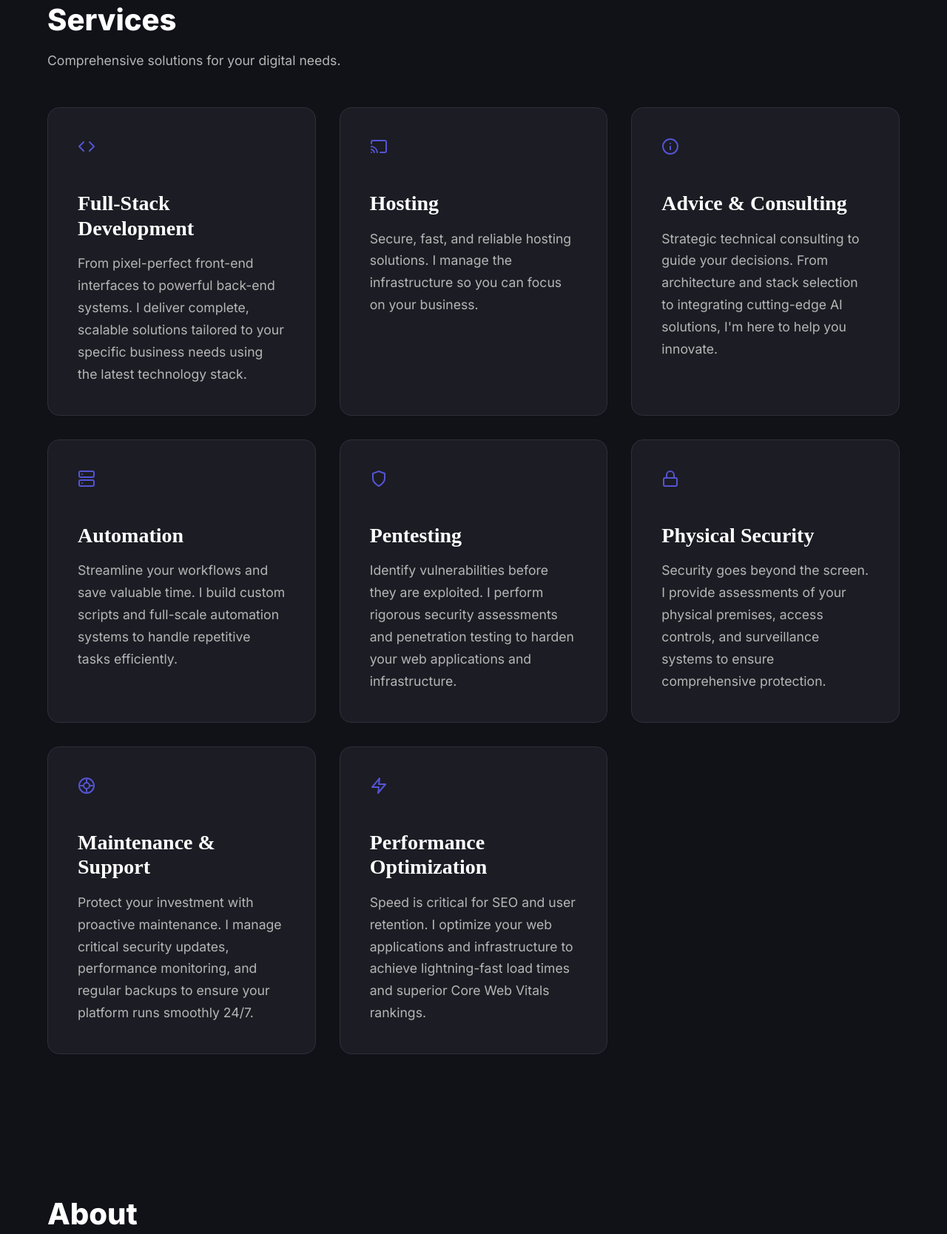
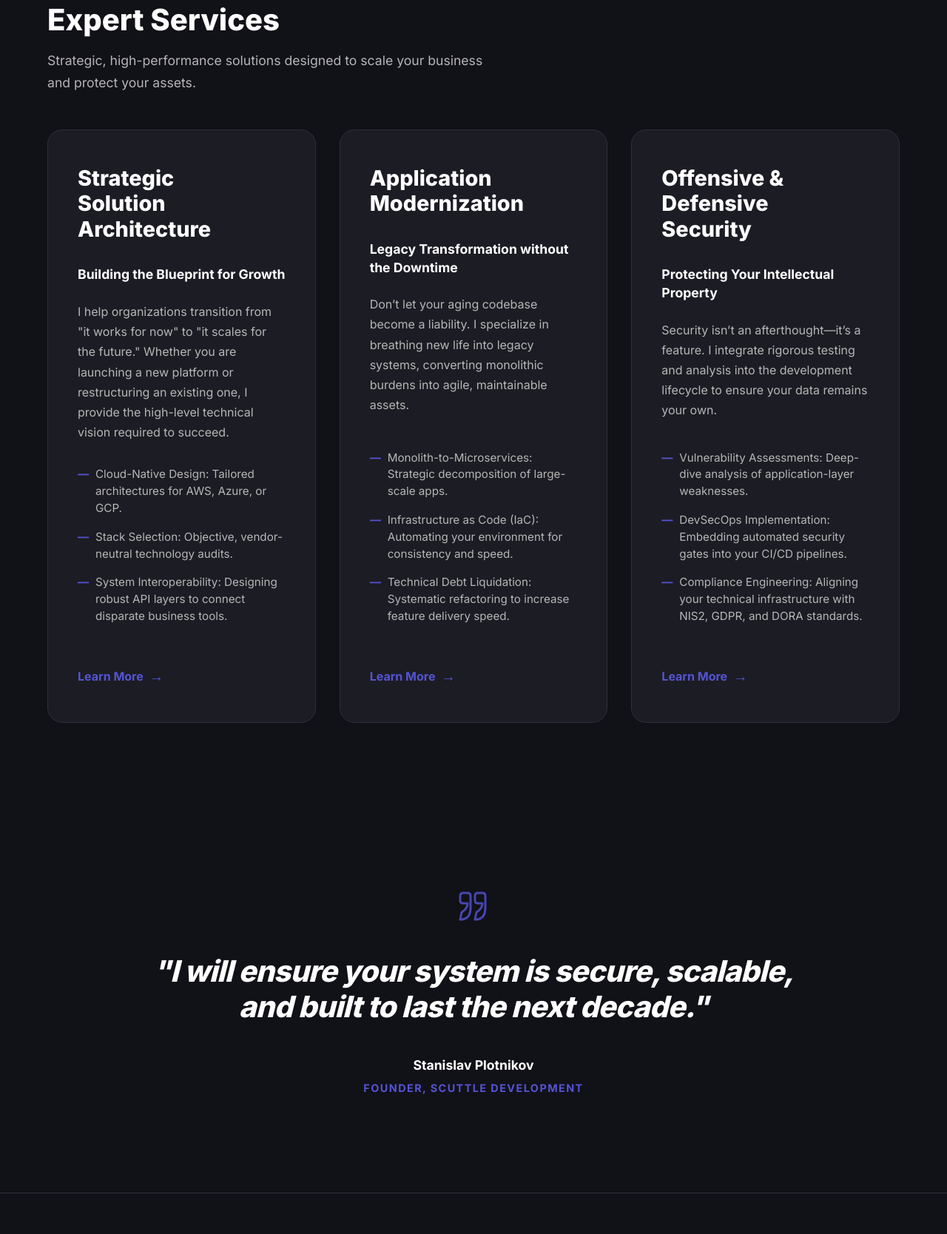
Before and after one commit to spdotdev/scuttledev, a website built with Vite: page index.html in a window 1280 px wide. Shown: the part 813-2481 px from the top of the page at 74% size. Built offline with nearby package versions, Linux system fonts and the light colour scheme.

Commit message:
feat: Introduce dedicated service pages, update homepage service section with pillar cards, and add new commitment and philosophy sections.

```diff
--- a/index.html
+++ b/index.html
@@ -117,114 +117,76 @@
 
     <section id="services" class="services">
       <div class="section-header">
-        <h2>Services</h2>
-        <p>Comprehensive solutions for your digital needs.</p>
+        <h2>Expert Services</h2>
+        <p>Strategic, high-performance solutions designed to scale your business and protect your assets.</p>
       </div>
-      <div class="services-grid">
-        <div class="card">
-          <div class="card-icon">
-            <svg xmlns="http://www.w3.org/2000/svg" width="24" height="24" viewBox="0 0 24 24" fill="none"
-              stroke="currentColor" stroke-width="2" stroke-linecap="round" stroke-linejoin="round">
-              <polyline points="16 18 22 12 16 6"></polyline>
-              <polyline points="8 6 2 12 8 18"></polyline>
-            </svg>
+      <div class="services-pillars">
+        <!-- Pillar 1: Strategic Solution Architecture -->
+        <article class="pillar-card">
+          <div class="pillar-header">
+            <h3>Strategic Solution Architecture</h3>
           </div>
-          <h3>Full-Stack Development</h3>
-          <p>From pixel-perfect front-end interfaces to powerful back-end systems. I deliver complete, scalable
-            solutions tailored to your specific business needs using the latest technology stack.</p>
-        </div>
-        <div class="card">
-          <div class="card-icon">
-            <svg xmlns="http://www.w3.org/2000/svg" width="24" height="24" viewBox="0 0 24 24" fill="none"
-              stroke="currentColor" stroke-width="2" stroke-linecap="round" stroke-linejoin="round">
-              <path
-                d="M2 16.1A5 5 0 0 1 5.9 20M2 12.05A9 9 0 0 1 9.95 20M2 8V6a2 2 0 0 1 2-2h16a2 2 0 0 1 2 2v12a2 2 0 0 1-2 2h-6">
-              </path>
-              <line x1="2" y1="20" x2="2.01" y2="20"></line>
-            </svg>
+          <p class="pillar-tagline">Building the Blueprint for Growth</p>
+          <p class="pillar-description">I help organizations transition from "it works for now" to "it scales for the
+            future." Whether you are launching a new platform or restructuring an existing one, I provide the high-level
+            technical vision required to succeed.</p>
+          <ul class="pillar-bullets">
+            <li>Cloud-Native Design: Tailored architectures for AWS, Azure, or GCP.</li>
+            <li>Stack Selection: Objective, vendor-neutral technology audits.</li>
+            <li>System Interoperability: Designing robust API layers to connect disparate business tools.</li>
+          </ul>
+          <a href="/services/strategic-solution-architecture.html" class="pillar-link">Learn More
+            <span>&rarr;</span></a>
+        </article>
+
+        <!-- Pillar 2: Application Modernization -->
+        <article class="pillar-card">
+          <div class="pillar-header">
+            <h3>Application Modernization</h3>
           </div>
-          <h3>Hosting</h3>
-          <p>Secure, fast, and reliable hosting solutions. I manage the infrastructure so you can focus on your
-            business.</p>
-        </div>
-        <div class="card">
-          <div class="card-icon">
-            <svg xmlns="http://www.w3.org/2000/svg" width="24" height="24" viewBox="0 0 24 24" fill="none"
-              stroke="currentColor" stroke-width="2" stroke-linecap="round" stroke-linejoin="round">
-              <circle cx="12" cy="12" r="10"></circle>
-              <line x1="12" y1="16" x2="12" y2="12"></line>
-              <line x1="12" y1="8" x2="12.01" y2="8"></line>
-            </svg>
+          <p class="pillar-tagline">Legacy Transformation without the Downtime</p>
+          <p class="pillar-description">Don’t let your aging codebase become a liability. I specialize in breathing new
+            life into legacy systems, converting monolithic burdens into agile, maintainable assets.</p>
+          <ul class="pillar-bullets">
+            <li>Monolith-to-Microservices: Strategic decomposition of large-scale apps.</li>
+            <li>Infrastructure as Code (IaC): Automating your environment for consistency and speed.</li>
+            <li>Technical Debt Liquidation: Systematic refactoring to increase feature delivery speed.</li>
+          </ul>
+          <a href="/services/application-modernization.html" class="pillar-link">Learn More <span>&rarr;</span></a>
+        </article>
+
+        <!-- Pillar 3: Offensive & Defensive Security -->
+        <article class="pillar-card">
+          <div class="pillar-header">
+            <h3>Offensive & Defensive Security</h3>
           </div>
-          <h3>Advice & Consulting</h3>
-          <p>Strategic technical consulting to guide your decisions. From architecture and stack selection to
-            integrating cutting-edge AI solutions, I'm here to help you innovate.</p>
-        </div>
-        <div class="card">
-          <div class="card-icon">
-            <svg xmlns="http://www.w3.org/2000/svg" width="24" height="24" viewBox="0 0 24 24" fill="none"
-              stroke="currentColor" stroke-width="2" stroke-linecap="round" stroke-linejoin="round">
-              <rect x="2" y="2" width="20" height="8" rx="2" ry="2"></rect>
-              <rect x="2" y="14" width="20" height="8" rx="2" ry="2"></rect>
-              <line x1="6" y1="6" x2="6.01" y2="6"></line>
-              <line x1="6" y1="18" x2="6.01" y2="18"></line>
-            </svg>
-          </div>
-          <h3>Automation</h3>
-          <p>Streamline your workflows and save valuable time. I build custom scripts and full-scale automation systems
-            to handle repetitive tasks efficiently.</p>
-        </div>
-        <div class="card">
-          <div class="card-icon">
-            <svg xmlns="http://www.w3.org/2000/svg" width="24" height="24" viewBox="0 0 24 24" fill="none"
-              stroke="currentColor" stroke-width="2" stroke-linecap="round" stroke-linejoin="round">
-              <path d="M12 22s8-4 8-10V5l-8-3-8 3v7c0 6 8 10 8 10z"></path>
-            </svg>
-          </div>
-          <h3>Pentesting</h3>
-          <p>Identify vulnerabilities before they are exploited. I perform rigorous security assessments and penetration
-            testing to harden your web applications and infrastructure.</p>
-        </div>
-        <div class="card">
-          <div class="card-icon">
-            <svg xmlns="http://www.w3.org/2000/svg" width="24" height="24" viewBox="0 0 24 24" fill="none"
-              stroke="currentColor" stroke-width="2" stroke-linecap="round" stroke-linejoin="round">
-              <rect x="3" y="11" width="18" height="11" rx="2" ry="2"></rect>
-              <path d="M7 11V7a5 5 0 0 1 10 0v4"></path>
-            </svg>
-          </div>
-          <h3>Physical Security</h3>
-          <p>Security goes beyond the screen. I provide assessments of your physical premises, access controls, and
-            surveillance systems to ensure comprehensive protection.</p>
-        </div>
-        <div class="card">
-          <div class="card-icon">
-            <svg xmlns="http://www.w3.org/2000/svg" width="24" height="24" viewBox="0 0 24 24" fill="none"
-              stroke="currentColor" stroke-width="2" stroke-linecap="round" stroke-linejoin="round">
-              <circle cx="12" cy="12" r="10"></circle>
-              <path d="M16 12a4 4 0 1 0-8 0 4 4 0 0 0 8 0z"></path>
-              <line x1="12" y1="8" x2="12" y2="4"></line>
-              <line x1="12" y1="16" x2="12" y2="20"></line>
-              <line x1="16" y1="12" x2="20" y2="12"></line>
-              <line x1="8" y1="12" x2="4" y2="12"></line>
-            </svg>
-          </div>
-          <h3>Maintenance & Support</h3>
-          <p>Protect your investment with proactive maintenance. I manage critical security updates, performance
-            monitoring,
-            and regular backups to ensure your platform runs smoothly 24/7.</p>
-        </div>
-        <div class="card">
-          <div class="card-icon">
-            <svg xmlns="http://www.w3.org/2000/svg" width="24" height="24" viewBox="0 0 24 24" fill="none"
-              stroke="currentColor" stroke-width="2" stroke-linecap="round" stroke-linejoin="round">
-              <path d="M13 2L3 14h9l-1 8 10-12h-9l1-8z"></path>
-            </svg>
-          </div>
-          <h3>Performance Optimization</h3>
-          <p>Speed is critical for SEO and user retention. I optimize your web applications and infrastructure to
-            achieve
-            lightning-fast load times and superior Core Web Vitals rankings.</p>
+          <p class="pillar-tagline">Protecting Your Intellectual Property</p>
+          <p class="pillar-description">Security isn’t an afterthought—it’s a feature. I integrate rigorous testing and
+            analysis into the development lifecycle to ensure your data remains your own.</p>
+          <ul class="pillar-bullets">
+            <li>Vulnerability Assessments: Deep-dive analysis of application-layer weaknesses.</li>
+            <li>DevSecOps Implementation: Embedding automated security gates into your CI/CD pipelines.</li>
+            <li>Compliance Engineering: Aligning your technical infrastructure with NIS2, GDPR, and DORA standards.</li>
+          </ul>
+          <a href="/services/offensive-defensive-security.html" class="pillar-link">Learn More <span>&rarr;</span></a>
+        </article>
+      </div>
+    </section>
+
+    <section class="commitment">
+      <div class="commitment-content">
+        <svg xmlns="http://www.w3.org/2000/svg" width="48" height="48" viewBox="0 0 24 24" fill="none"
+          stroke="var(--primary)" stroke-width="1.5" stroke-linecap="round" stroke-linejoin="round" class="quote-icon">
+          <path
+            d="M3 21c3 0 7-1 7-8V5c0-1.25-.75-2-2-2H5c-1.25 0-2 .75-2 2v3c0 1.25.75 2 2 2h3c0 4-4 6-4 6zm10 0c3 0 7-1 7-8V5c0-1.25-.75-2-2-2h-3c-1.25 0-2 .75-2 2v3c0 1.25.75 2 2 2h3c0 4-4 6-4 6z">
+          </path>
+        </svg>
+        <blockquote>
+          "I will ensure your system is secure, scalable, and built to last the next decade."
+        </blockquote>
+        <div class="commitment-footer">
+          <span class="commitment-author">Stanislav Plotnikov</span>
+          <span class="commitment-position">Founder, Scuttle Development</span>
         </div>
       </div>
     </section>
@@ -287,6 +249,35 @@
               </a>
             </div>
           </div>
+        </div>
+      </div>
+    </section>
+
+    <section class="philosophy">
+      <div class="philosophy-grid">
+        <div class="card p-card">
+          <div class="card-icon">
+            <svg xmlns="http://www.w3.org/2000/svg" width="32" height="32" viewBox="0 0 24 24" fill="none"
+              stroke="currentColor" stroke-width="2" stroke-linecap="round" stroke-linejoin="round">
+              <polyline points="16 18 22 12 16 6"></polyline>
+              <polyline points="8 6 2 12 8 18"></polyline>
+            </svg>
+          </div>
+          <h3>Strategy meets Execution</h3>
+          <p>I operate at the intersection of high-level strategy and low-level implementation. You get the insights of
+            a CTO with the hands-on execution of a lead engineer.</p>
+        </div>
+        <div class="card p-card">
+          <div class="card-icon">
+            <svg xmlns="http://www.w3.org/2000/svg" width="32" height="32" viewBox="0 0 24 24" fill="none"
+              stroke="currentColor" stroke-width="2" stroke-linecap="round" stroke-linejoin="round">
+              <path d="M12 22s8-4 8-10V5l-8-3-8 3v7c0 6 8 10 8 10z"></path>
+            </svg>
+          </div>
+          <h3>Scaling Without Lag</h3>
+          <p>I don’t just write code; I dismantle technical debt and build foundations that allow businesses to scale
+            without the "legacy lag." My approach is pragmatic, security-first, and always aligned with your bottom
+            line.</p>
         </div>
       </div>
     </section>
--- a/src/style.css
+++ b/src/style.css
@@ -370,6 +370,212 @@ nav a.active {
 .card p {
   color: var(--text-muted);
   font-size: 1.1rem;
+}
+
+/* Pillar Services Layout */
+.services-pillars {
+  display: flex;
+  justify-content: space-between;
+  gap: 2rem;
+  max-width: 1400px;
+  margin: 0 auto;
+}
+
+.pillar-card {
+  flex: 1;
+  background: var(--bg-card);
+  padding: 3rem 2.5rem;
+  border: 1px solid var(--border-color);
+  border-radius: 20px;
+  display: flex;
+  flex-direction: column;
+  transition: all 0.3s ease;
+  position: relative;
+  overflow: hidden;
+}
+
+.pillar-card:hover {
+  transform: translateY(-10px);
+  border-color: var(--primary);
+  box-shadow: var(--shadow-lg);
+}
+
+.pillar-header {
+  display: flex;
+  align-items: flex-start;
+  justify-content: space-between;
+  margin-bottom: 2rem;
+}
+
+.pillar-card h3 {
+  font-size: 1.8rem;
+  line-height: 1.2;
+  margin: 0;
+  max-width: 80%;
+}
+
+.pillar-tagline {
+  font-size: 1.1rem;
+  font-weight: 700;
+  color: var(--text-headline);
+  margin-bottom: 1.5rem;
+  line-height: 1.4;
+}
+
+.pillar-description {
+  font-size: 1rem;
+  color: var(--text-main);
+  margin-bottom: 2rem;
+  line-height: 1.7;
+  flex-grow: 1;
+}
+
+.pillar-bullets {
+  list-style: none;
+  margin-bottom: 2.5rem;
+  padding: 0;
+}
+
+.pillar-bullets li {
+  position: relative;
+  padding-left: 1.5rem;
+  margin-bottom: 1rem;
+  font-size: 0.95rem;
+  color: var(--text-main);
+  line-height: 1.5;
+}
+
+.pillar-bullets li::before {
+  content: "—";
+  position: absolute;
+  left: 0;
+  color: var(--primary);
+  font-weight: 700;
+}
+
+.pillar-link {
+  display: inline-flex;
+  align-items: center;
+  gap: 0.5rem;
+  color: var(--primary);
+  text-decoration: none;
+  font-weight: 700;
+  font-size: 1rem;
+  transition: gap 0.2s;
+}
+
+.pillar-link:hover {
+  gap: 0.75rem;
+}
+
+.pillar-link span {
+  font-size: 1.2rem;
+  line-height: 1;
+}
+
+@media (max-width: 1024px) {
+  .services-pillars {
+    flex-direction: column;
+  }
+}
+
+/* Commitment Section */
+.commitment {
+  padding: 8rem 5%;
+  background: var(--bg-body);
+  display: flex;
+  justify-content: center;
+  align-items: center;
+  text-align: center;
+  border-bottom: 1px solid var(--border-color);
+}
+
+.commitment-content {
+  max-width: 900px;
+  position: relative;
+}
+
+.commitment-content .quote-icon {
+  margin-bottom: 2rem;
+  opacity: 0.8;
+}
+
+.commitment-content blockquote {
+  font-family: 'Inter', sans-serif;
+  font-size: clamp(1.5rem, 4vw, 2.5rem);
+  font-weight: 800;
+  color: var(--text-headline);
+  line-height: 1.2;
+  margin-bottom: 2.5rem;
+  font-style: italic;
+  letter-spacing: -0.02em;
+}
+
+.commitment-footer {
+  display: flex;
+  flex-direction: column;
+  gap: 0.25rem;
+}
+
+.commitment-author {
+  font-size: 1.1rem;
+  font-weight: 700;
+  color: var(--text-headline);
+}
+
+.commitment-position {
+  font-size: 0.9rem;
+  color: var(--primary);
+  text-transform: uppercase;
+  letter-spacing: 0.1em;
+  font-weight: 600;
+}
+
+@media (max-width: 768px) {
+  .commitment {
+    padding: 6rem 5%;
+  }
+
+  .commitment-content blockquote {
+    font-size: 1.75rem;
+  }
+}
+
+/* Philosophy Section */
+.philosophy {
+  padding: 6rem 5%;
+  background-color: var(--bg-body);
+}
+
+.philosophy-grid {
+  display: grid;
+  grid-template-columns: repeat(auto-fit, minmax(400px, 1fr));
+  gap: 3rem;
+  max-width: 1400px;
+  margin: 0 auto;
+}
+
+.p-card {
+  height: 100%;
+}
+
+.p-card h3 {
+  font-size: 1.5rem;
+  margin-bottom: 1.25rem;
+  color: var(--text-headline);
+}
+
+.p-card p {
+  font-size: 1.1rem;
+  color: var(--text-main);
+  line-height: 1.8;
+}
+
+@media (max-width: 768px) {
+  .philosophy-grid {
+    grid-template-columns: 1fr;
+    gap: 2rem;
+  }
 }
 
 /* Footer */
```
Also changed, not shown: services/application-modernization.html (added, +88 -0 lines), services/offensive-defensive-security.html (added, +91 -0 lines), services/strategic-solution-architecture.html (added, +91 -0 lines).
